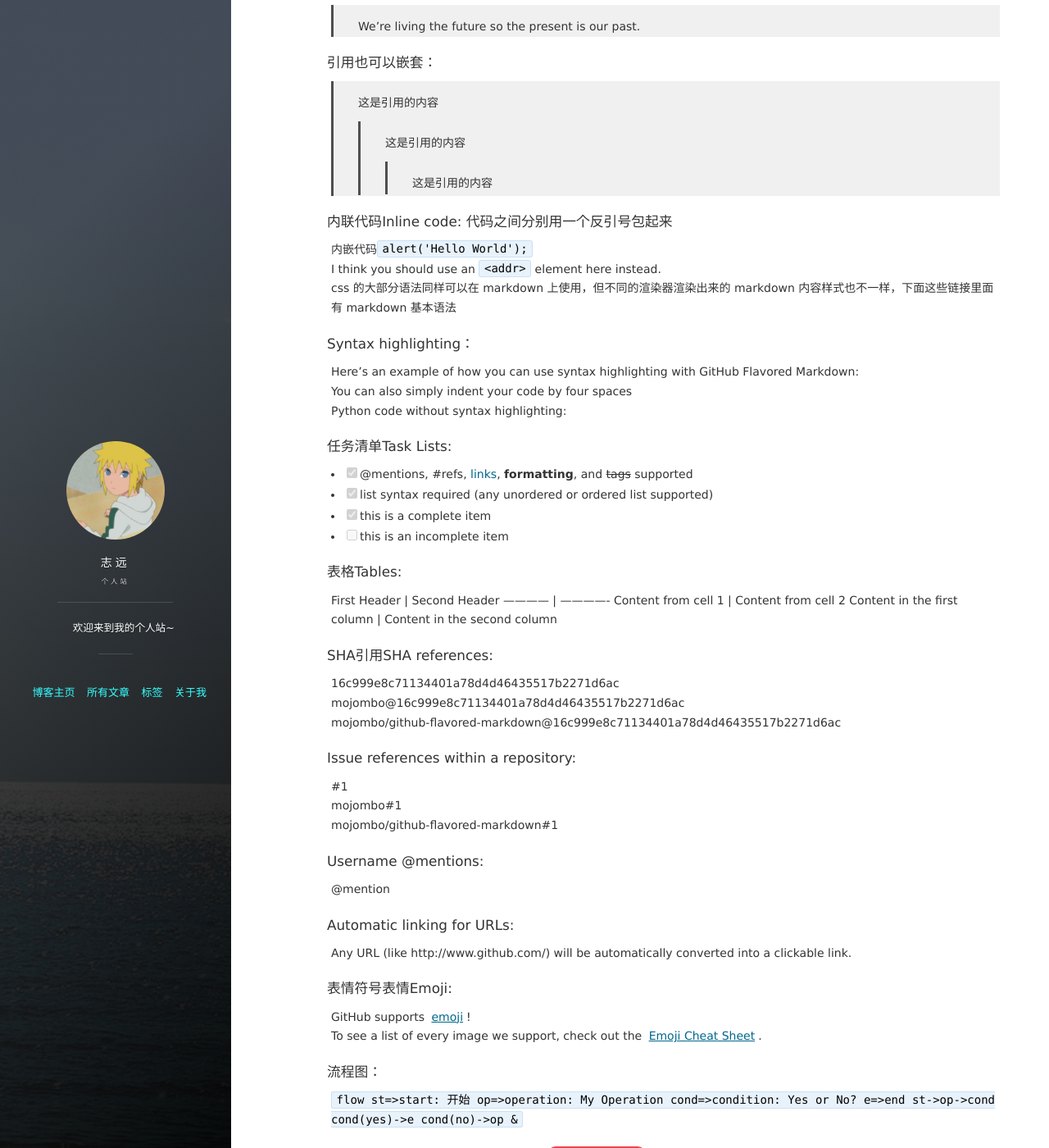
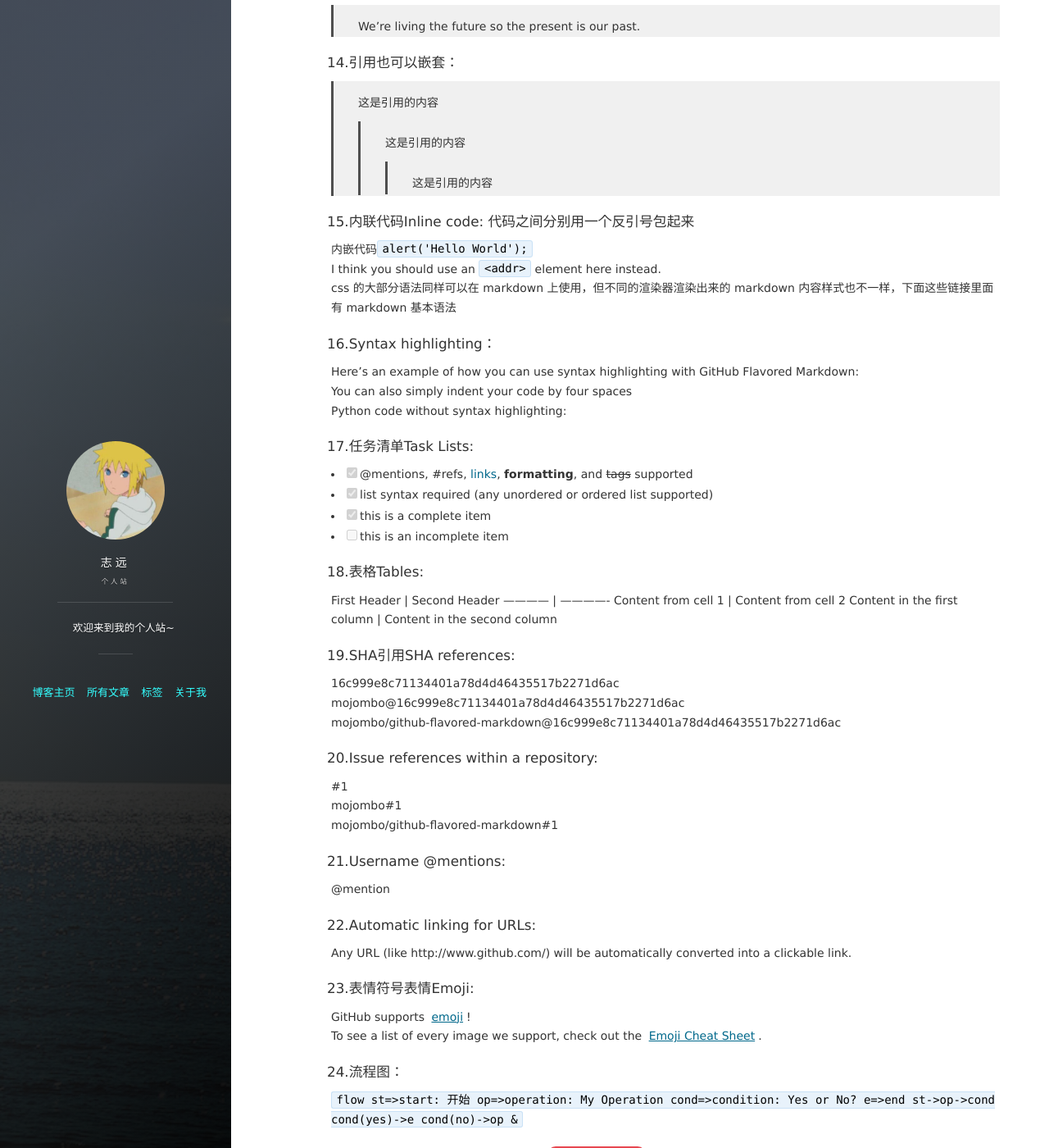
Before and after one commit to blueskyxzy/blueskyxzy.github.io, a Jekyll site: the page built from _posts/2019-11-07-markdownTool.md, in a window 1280 px wide and 1400 px high, scrolled down 2522 px. Shown: the whole window at 82% size. Built offline with Jekyll 4.4.1, drawn with Linux system fonts in a browser that asks for light colours; nearby versions of some CDN libraries; comment, search, counter and statistics services are not loaded; some of the changed text lies outside the part shown.

Commit message:
add Markdown

````diff
--- a/_posts/2019-11-07-markdownTool.md
+++ b/_posts/2019-11-07-markdownTool.md
@@ -54,76 +54,76 @@ tags: 总结
 ###### This is an h6 tag
 ****
 
-#### 无序列表Unordered Lists：无序列表用 - + * 任何一种都可以
+#### 10.无序列表Unordered Lists：无序列表用 - + * 任何一种都可以
 * Item 1
 * Item 2
  * Item 2a
  * Item 2b
 
-#### 有序列表Ordered Lists:数字加点   列表嵌套:上一级和下一级之间敲三个空格即可
+#### 11.有序列表Ordered Lists:数字加点   列表嵌套:上一级和下一级之间敲三个空格即可
 1. Item 1
 1. Item 2
 1. Item 3
   1. Item 3a
   1. Item 3b
 
-#### 图片Images:
+#### 12.图片Images:
 ![GitHub Logo](/images/logo.png)
 Format: ![Alt Text](url)
 
-#### 引用块Blockquotes:
+#### 13.引用块Blockquotes:
 > We're living the future so
 > the present is our past.
 
-#### 引用也可以嵌套：
+#### 14.引用也可以嵌套：
 > 这是引用的内容
 >> 这是引用的内容
 >>> 这是引用的内容
 
 
-#### 内联代码Inline code:  代码之间分别用一个反引号包起来
+#### 15.内联代码Inline code:  代码之间分别用一个反引号包起来
 内嵌代码`alert('Hello World');`
 I think you should use an `<addr>` element here instead.
 css 的大部分语法同样可以在 markdown 上使用，但不同的渲染器渲染出来的 markdown 内容样式也不一样，下面这些链接里面有 markdown 基本语法
 
-#### Syntax highlighting：
+#### 16.Syntax highlighting：
 Here’s an example of how you can use syntax highlighting with GitHub Flavored Markdown:
 You can also simply indent your code by four spaces
 Python code without syntax highlighting:
 
-#### 任务清单Task Lists:
+#### 17.任务清单Task Lists:
 - [x] @mentions, #refs, [links](), **formatting**, and <del>tags</del> supported
 - [x] list syntax required (any unordered or ordered list supported)
 - [x] this is a complete item
 - [ ] this is an incomplete item
 
-#### 表格Tables:
+#### 18.表格Tables:
 First Header | Second Header
 ------------ | -------------
 Content from cell 1 | Content from cell 2
 Content in the first column | Content in the second column
 
-#### SHA引用SHA references:
+#### 19.SHA引用SHA references:
 16c999e8c71134401a78d4d46435517b2271d6ac
 mojombo@16c999e8c71134401a78d4d46435517b2271d6ac
 mojombo/github-flavored-markdown@16c999e8c71134401a78d4d46435517b2271d6ac
 
-#### Issue references within a repository:
+#### 20.Issue references within a repository:
 #1
 mojombo#1
 mojombo/github-flavored-markdown#1
 
-#### Username @mentions:
+#### 21.Username @mentions:
 @mention
 
-#### Automatic linking for URLs:
+#### 22.Automatic linking for URLs:
 Any URL (like http://www.github.com/) will be automatically converted into a clickable link.
 
-#### 表情符号表情Emoji:
+#### 23.表情符号表情Emoji:
 GitHub supports [emoji](https://help.github.com/en/github/writing-on-github/basic-writing-and-formatting-syntax#using-emoji)!
 To see a list of every image we support, check out the [Emoji Cheat Sheet](https://github.com/ikatyang/emoji-cheat-sheet/blob/master/README.md).
 
-#### 流程图：
+#### 24.流程图：
 ```flow
 st=>start: 开始
 op=>operation: My Operation
````
Also changed, not shown: other parts of _posts/2019-11-07-markdownTool.md (+9 -9 lines).
